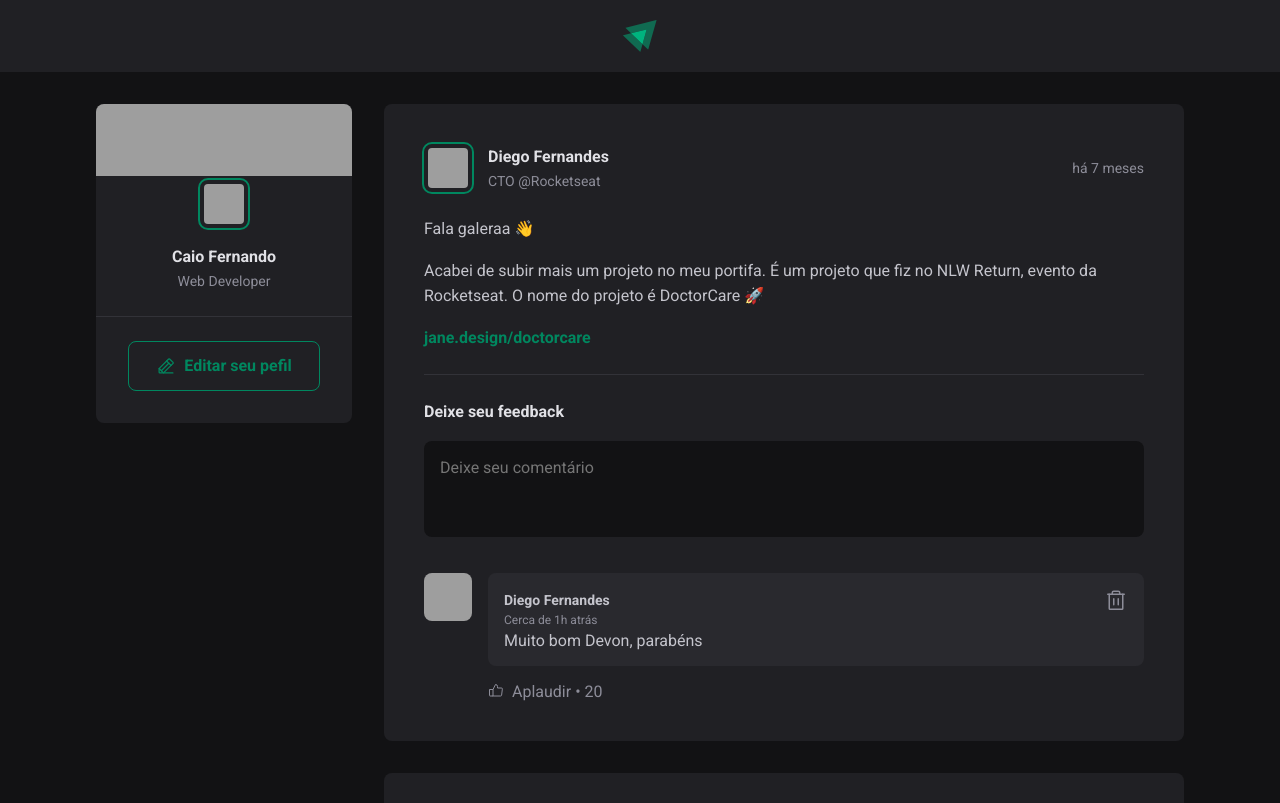
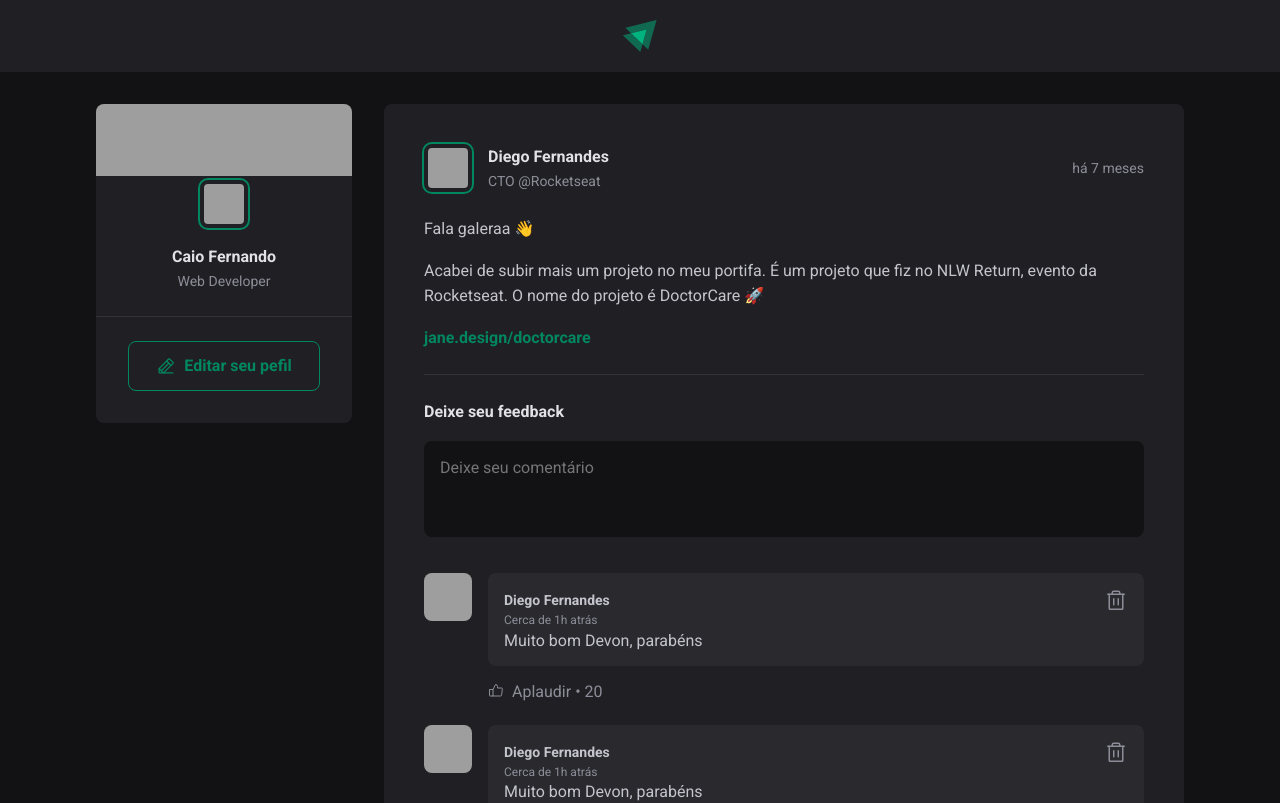
Before and after one commit to Caiofrt9/IgniteFeed, a React (Vite) app: page / in a window 1280 px wide. Shown: the top 803 px of the page. Built offline with nearby package versions, Linux system fonts and the light colour scheme; grey boxes are pictures that could not be loaded.

Commit message:
post comment

```diff
--- a/src/components/Post.jsx
+++ b/src/components/Post.jsx
@@ -3,9 +3,16 @@
 
 import { Avatar } from './Avatar'
 import { Comment } from './Comment'
+
 import styles from './Post.module.css'
+import { useState } from 'react'
 
 export function Post({author, publishedAt, content}) {
+
+  const [comments, setComments] = useState([
+    1,
+    2,
+  ])
 
   const publishedDateFormatted = format(publishedAt, "d 'de' LLLL 'às' HH:mm'h'",{
     locale: ptBR
@@ -16,6 +23,14 @@
     addSuffix: true,
 
   })
+
+  function handleCreateNewComment() {
+    event.preventDefault()
+
+    setComments([...comments, comments.length + 1])
+
+
+  }
 
    return (
     <article className={styles.post}>
@@ -42,7 +57,7 @@
           }
         })}
       </div>
-      <form className={styles.commentForm}>
+      <form onSubmit={handleCreateNewComment} className={styles.commentForm}>
         <strong>Deixe seu feedback</strong>
         <textarea
           placeholder="Deixe seu comentário"
@@ -53,7 +68,9 @@
       </form>
 
       <div className={styles.commentList}>
-        <Comment/>
+        {comments.map(comment => {
+          return <Comment/>
+        })}
       </div>
     </article>
   )
```
